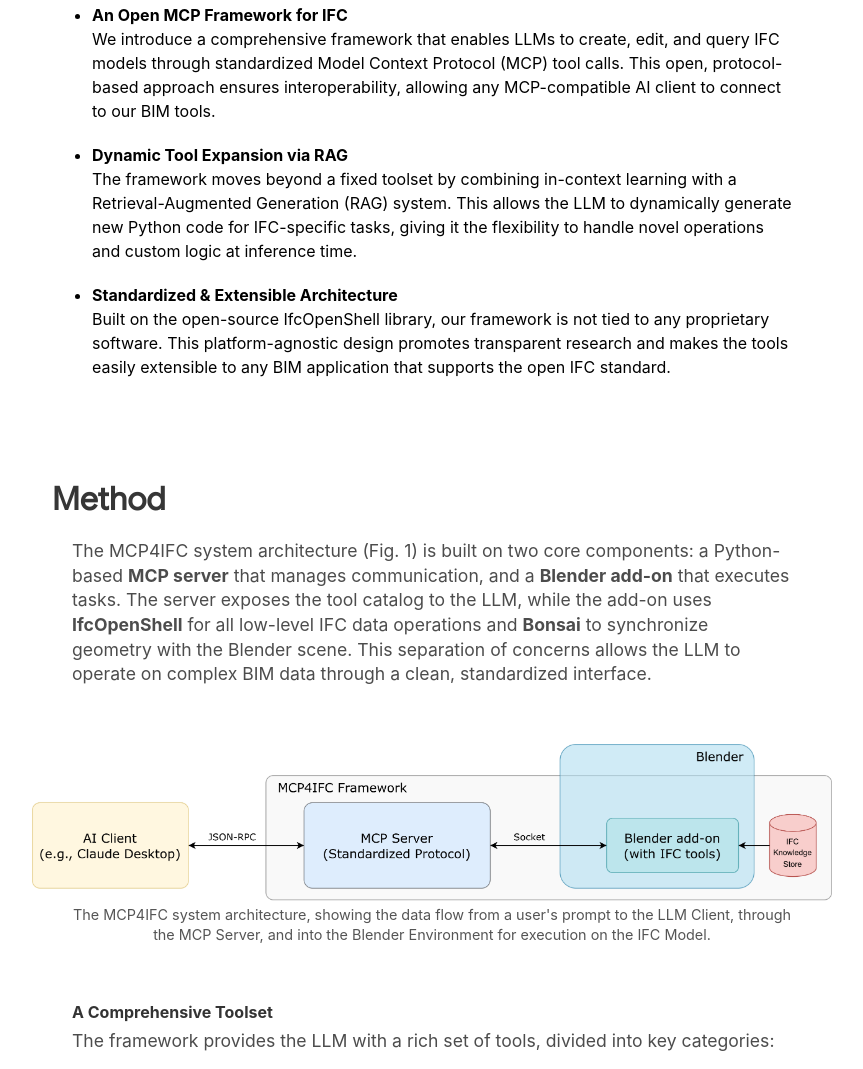
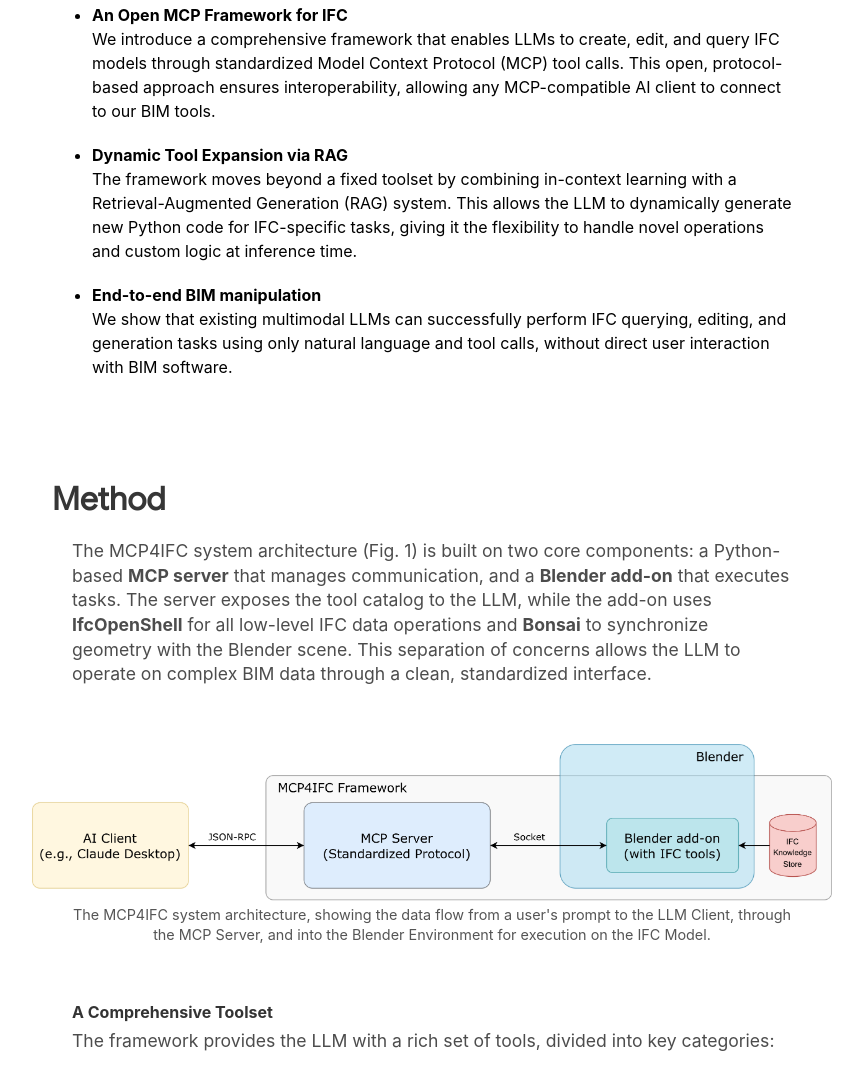
Before and after one commit to Show2Instruct/MCP4IFC.github.io, a plain HTML site: page index.html in a window 1280 px wide. Shown: the part 1446-2515 px from the top of the page, without its empty margins (208-1071 px from the left). Drawn offline with Linux system fonts and the light colour scheme.

Commit message:
update index.html

```diff
--- a/index.html
+++ b/index.html
@@ -151,9 +151,8 @@ vide a foundation for AI-assisted modeling workflows. </p>
                 <li><b>Dynamic Tool Expansion via RAG</b><br>
                 The framework moves beyond a fixed toolset by combining in-context learning with a Retrieval-Augmented Generation (RAG) system. This allows the LLM to dynamically generate new Python code for IFC-specific tasks, giving it the flexibility to handle novel operations and custom logic at inference time.
                 </li>
-                <li><b>Standardized & Extensible Architecture</b><br>
-                Built on the open-source IfcOpenShell library, our framework is not tied to any proprietary software. This platform-agnostic design promotes transparent research and makes the tools easily extensible to any BIM application that supports the open IFC standard.
-                </li>
+                <li><b>End-to-end BIM manipulation</b><br>
+                We show that existing multimodal LLMs can successfully perform IFC querying, editing, and generation tasks using only natural language and tool calls, without direct user interaction with BIM software.</li>
             </ul>
         </div>
     </div>
```
